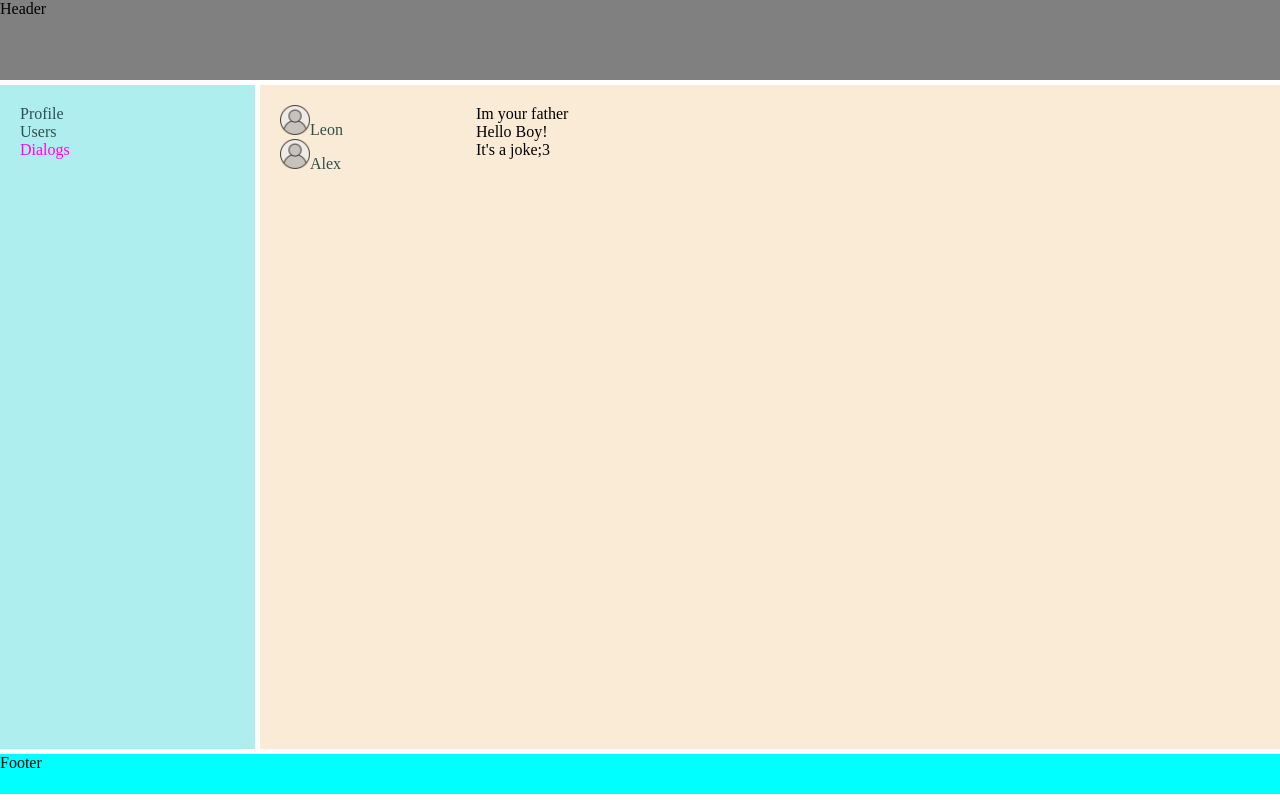
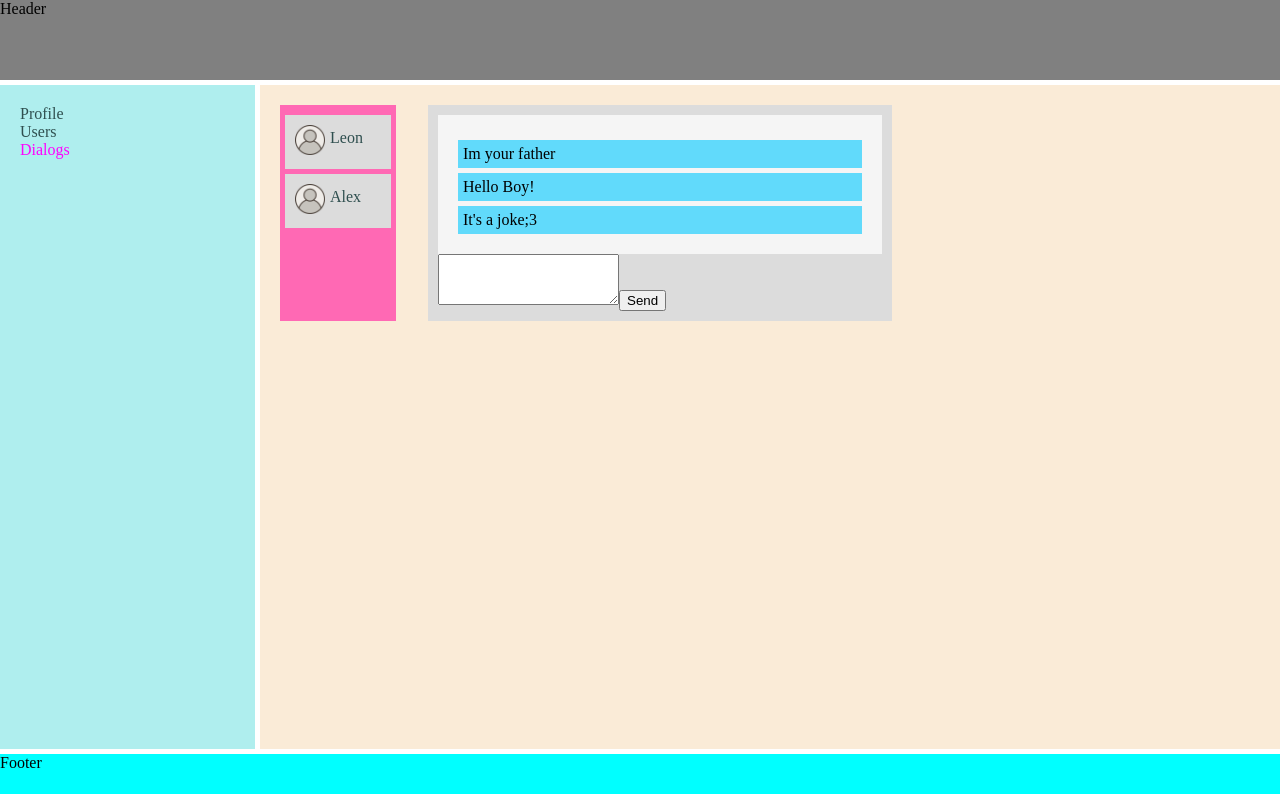
Before and after one commit to LeonShus/SocialTS, a React (Create React App) app: page /dialogs in a window 1280 px wide. Built offline with nearby package versions, Linux system fonts and the light colour scheme.

Commit message:
Restyle Dialogs

```diff
--- a/src/Components/Dialogs/DialogItem/DialogItem.module.css
+++ b/src/Components/Dialogs/DialogItem/DialogItem.module.css
@@ -1,3 +1,9 @@
 .avatar {
     height: 30px;
 }
+
+.item {
+    background: gainsboro;
+    margin-top: 5px;
+    padding: 10px;
+}
--- a/src/Components/Dialogs/DialogItem/DialogItem.tsx
+++ b/src/Components/Dialogs/DialogItem/DialogItem.tsx
@@ -10,7 +10,7 @@ type DialogItemPropsType = {
 
 const DialogItem: React.FC<DialogItemPropsType> = (props) => {
     return (
-        <div>
+        <div className={classes.item}>
             <img className={classes.avatar} src={userDef} alt="avatar"/>
             <NavLink to={`/dialogs/${props.id}`}>{props.name}</NavLink>
         </div>
--- a/src/Components/Dialogs/Dialogs.module.css
+++ b/src/Components/Dialogs/Dialogs.module.css
@@ -1,13 +1,32 @@
-
-.users a {
-    text-decoration: none;
-    color: darkslategray;
-}
-
-
 
 .dialogs{
     display: grid;
     grid-template-columns: 1fr 4fr;
+    grid-gap: 2rem;
+    padding: 20px;
+    width: 60%;
+}
+
+.users {
+    background: hotpink;
+    padding: 5px;
+}
+
+
+.users a {
+    position: relative;
+    text-decoration: none;
+    color: darkslategray;
+    top: -12px;
+    left: 5px;
+}
+
+.window {
+    background: gainsboro;
+    padding: 10px;
+}
+
+.chatWindow {
+    background: whitesmoke;
     padding: 20px;
 }
--- a/src/Components/Dialogs/Dialogs.tsx
+++ b/src/Components/Dialogs/Dialogs.tsx
@@ -12,7 +12,11 @@ const Dialogs = (props: DialogsType) => {
                 { props.users.map(el => <DialogItem key={el.id} name={el.name} id={el.id}/>) }
             </div>
             <div className={classes.window}>
-                { props.messages.map(el => <Message key={el.id} message={el.message}/>) }
+                <div className={classes.chatWindow}>
+                    { props.messages.map(el => <Message key={el.id} message={el.message}/>) }
+                </div>
+                <textarea rows={3}></textarea>
+                <button>Send</button>
             </div>
         </div>
 
--- /dev/null
+++ b/src/Components/Dialogs/Message/Message.module.css
@@ -0,0 +1,5 @@
+.message {
+    background: #61dafb;
+    padding: 5px;
+    margin-top: 5px;
+}
--- a/src/Components/Dialogs/Message/Message.tsx
+++ b/src/Components/Dialogs/Message/Message.tsx
@@ -1,4 +1,5 @@
 import React from "react";
+import classes from "./Message.module.css"
 
 type MessagePropsType = {
     message: string
@@ -6,7 +7,7 @@ type MessagePropsType = {
 
 const Message: React.FC<MessagePropsType> = (props) => {
     return (
-        <div>
+        <div className={classes.message}>
             {props.message}
         </div>
     )
```
